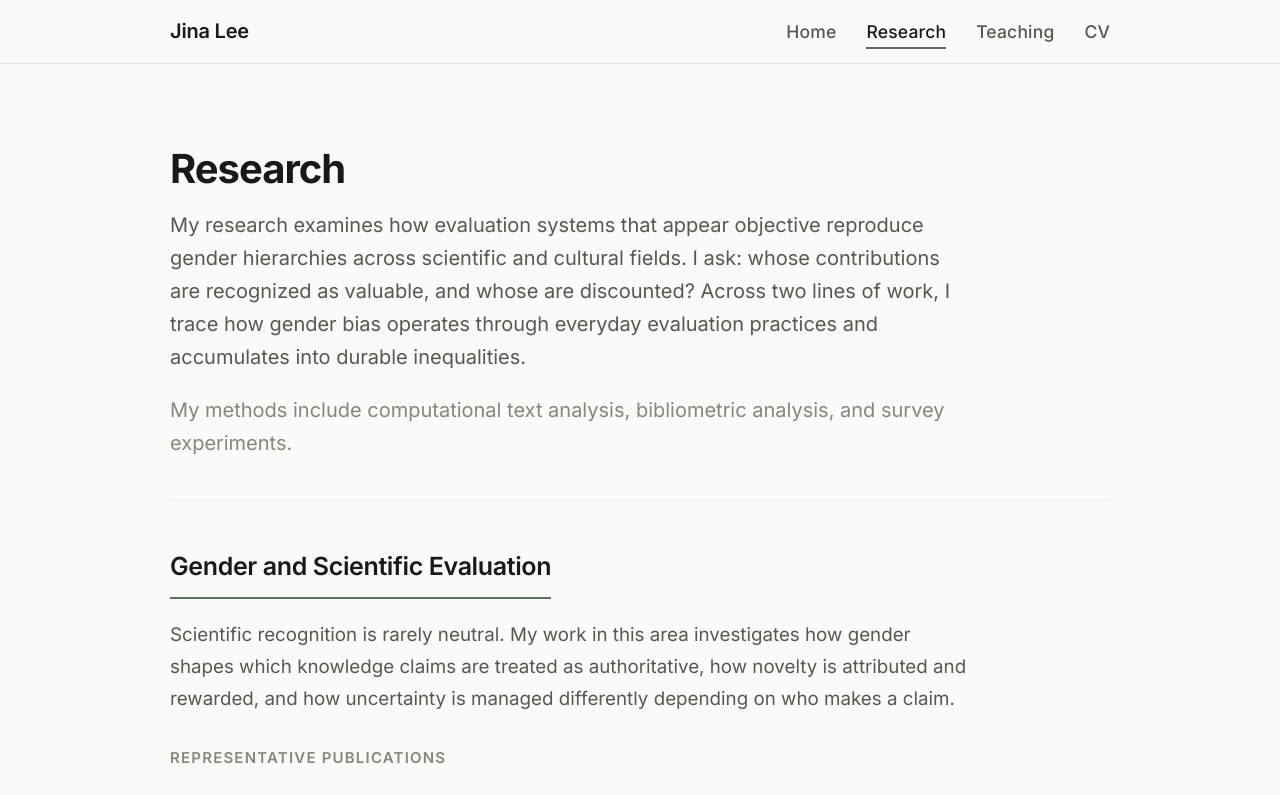
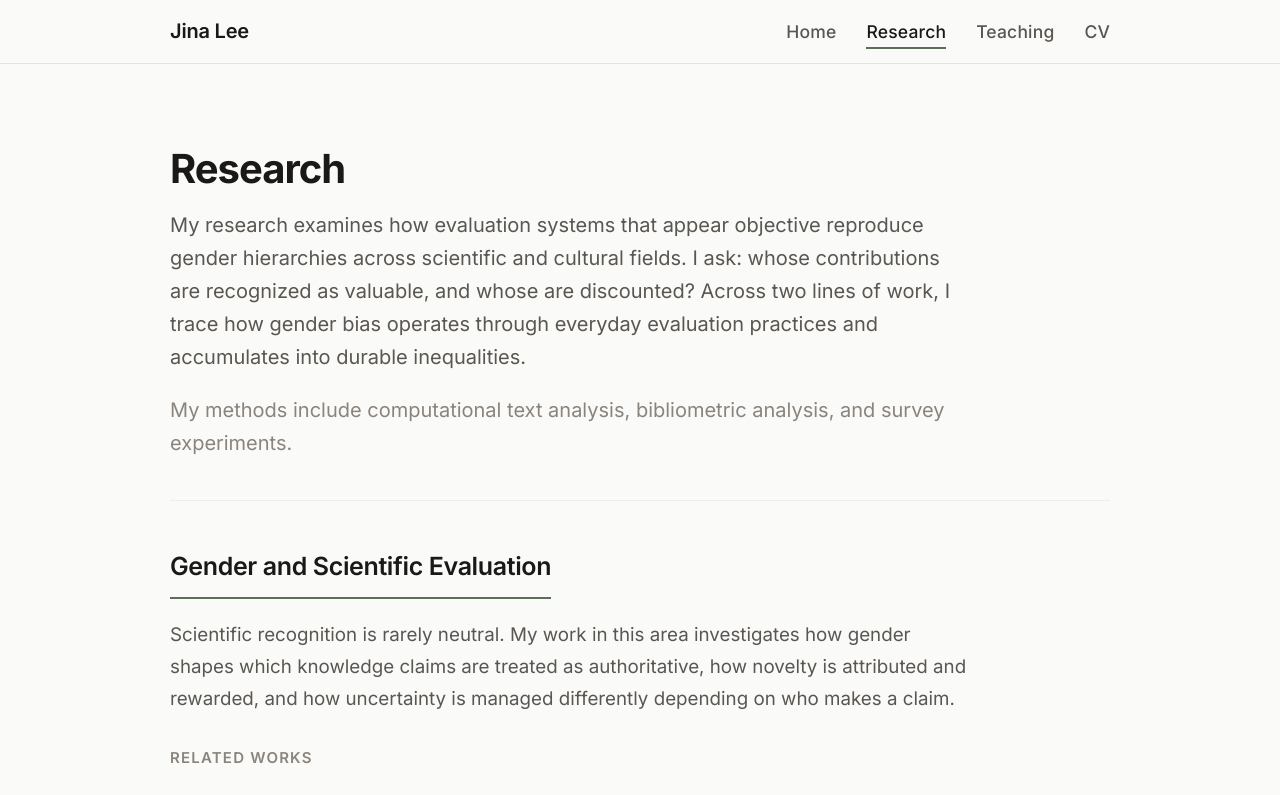
Before and after one commit to JinaLee-soc/jinalee-soc, a Next.js app: page /research in a window 1280 px wide. Shown: the top 795 px of the page. Built offline with nearby package versions, Linux system fonts and the light colour scheme.

Commit message:
Change 'representative publications' to 'related works'

```diff
--- a/src/pages/research.tsx
+++ b/src/pages/research.tsx
@@ -38,7 +38,7 @@ export default function Research() {
               <p className="research-program__overview">{program.overview}</p>
 
               <p className="research-program__pubs-label">
-                Representative publications
+                Related works
               </p>
               <ul className="pub-list" aria-label={`Publications for ${program.title}`}>
                 {program.publications.map((pub, i) => (
```
